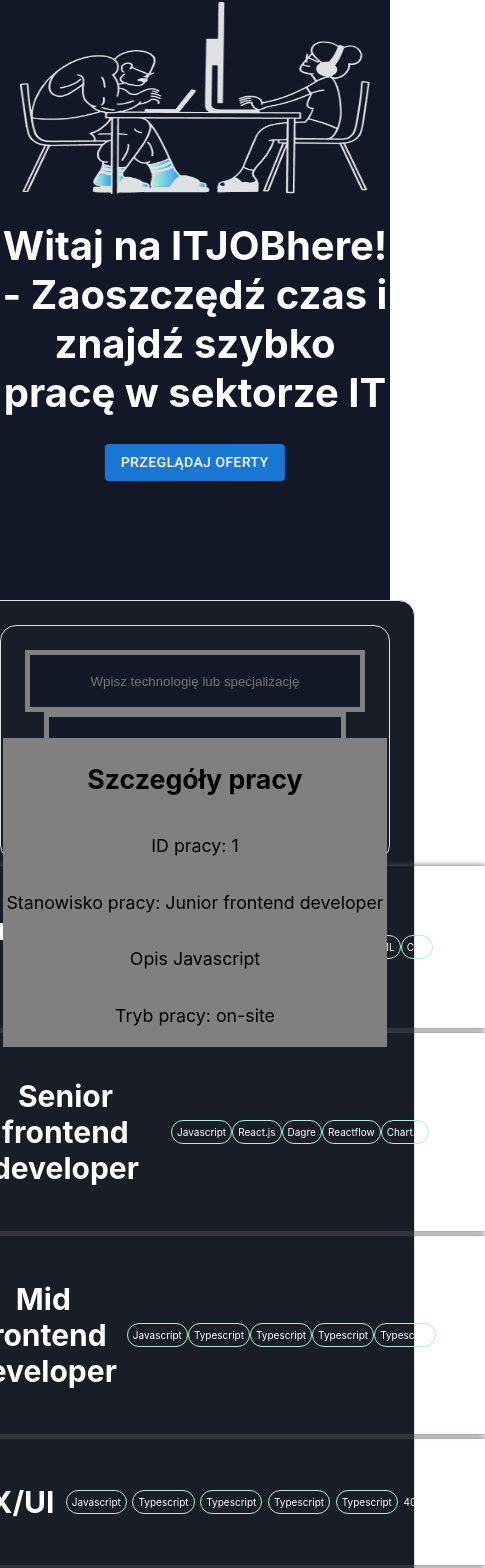
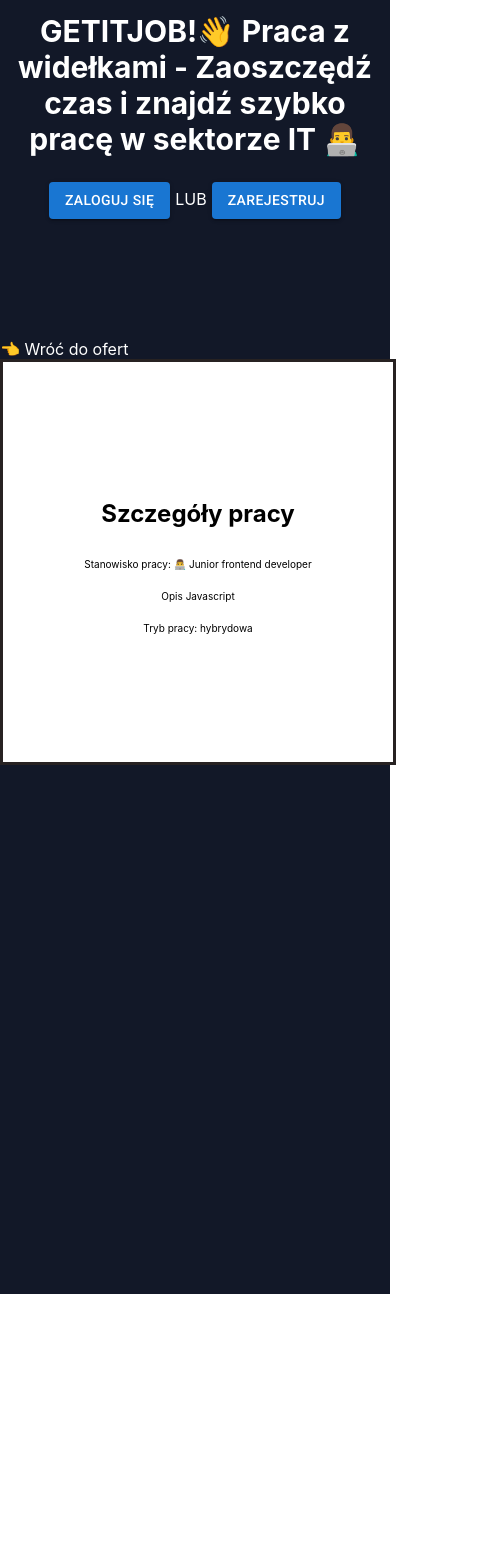
Before and after one commit to Idzikowski20/GETITJOB, a React (Create React App) app: page /job/1 in a window 390 px wide. Shown: the part 394-1962 px from the top of the page, 485 px wide, since content can reach past the window. After the commit the page ends 1688 px from the top, so only its background shows below. Built offline with nearby package versions, Linux system fonts and the light colour scheme; a web font is replaced by a local one.

Commit message:
Dodanie lepszej funkcjonalnosci JobList i rensponsywności strony.

```diff
--- a/src/App.css
+++ b/src/App.css
@@ -4,12 +4,12 @@ a {
 }
 
 .App {
+  min-height: 200vh;
   background: #121828;
-  text-align: center;
 }
 
 .logo {
-  width: 200px;
+  width: 150px;
 }
 
 .banner-img {
@@ -19,82 +19,76 @@ a {
 
 .App-header {
   background: #121828;
-  min-height: 100vh;
-  flex-direction: column;
-  align-items: center;
   font-size: calc(10px + 2vmin);
   color: rgb(0, 0, 0);
 }
 #btn-explore {
-  animation: btn-explore 3s ease 0s 2 normal forwards;
+  margin: 5px;
 }
-@keyframes btn-explore {
-  0%,
-  100% {
-    transform: translateX(0%);
-    transform-origin: 50% 50%;
-  }
 
-  15% {
-    transform: translateX(-30px) rotate(-6deg);
-  }
-
-  30% {
-    transform: translateX(15px) rotate(6deg);
-  }
-
-  45% {
-    transform: translateX(-15px) rotate(-3.6deg);
-  }
-
-  60% {
-    transform: translateX(9px) rotate(2.4deg);
-  }
-
-  75% {
-    transform: translateX(-6px) rotate(-1.2deg);
-  }
-}
 .welcome-center {
   color: #fff;
-  display: flex;
-  flex-direction: column;
-  align-items: center;
-  justify-content: center;
-  top: 300px;
+  top: 100px;
   position: relative;
+  text-align: center;
+  display: flow;
+}
+
+.select {
+  border: 5px solid grey;
+  background: #121828;
+  text-align: center;
+  color: grey;
+  height: 62px;
+  width: 302px;
 }
 
 .searchbar {
+  top: 200px;
+  position: relative;
+  margin-top: 50px;
   display: flex;
-  flex-wrap: wrap;
-  align-items:center;
   justify-content: center;
-  position: relative;
-  top: 300px;
-  height: 100px;
-  padding: 20px;
-  margin: 50px;
 }
 
-.searchInput_Container {
+.offer-title {
+  justify-content: flex-start;
+  align-items: center;
+  text-align: center;
   display: flex;
-  justify-content: center;
+}
+
+.offer-form-price {
+  justify-content: flex-end;
+  align-items: center;
+  flex-direction: column;
   flex-wrap: wrap;
-  border-radius: 16px;
-  background: #191d27;
-  border: 1px solid #e0e0e0;
-  padding: 24px;
-  margin: 0 12px 32px;
+  display: flex;
+}
+
+.offer-title {
+  margin-bottom: 5px;
+  border-bottom: 1px solid grey;
+}
+
+.offer-description {
+  display: flex;
+}
+
+.offer-description p {
+  padding: 5px;
+  border-radius: 30px;
+  margin: 5px;
+  border: 1px solid #b1f1d1;
 }
 
 #searchInput {
-   border: 5px solid grey;
-    background: #121828;
-    text-align: center;
-    color: grey;
-    width: 500px;
-    height: 50px;
+  border: 5px solid grey;
+  background: #121828;
+  text-align: center;
+  color: grey;
+  height: 50px;
+  width: 302px;
 }
 
 #select-jobcategory {
@@ -116,30 +110,51 @@ a {
 }
 
 .templateContainer {
-  display: flex;
-  justify-content: center;
-  flex-wrap: wrap;
-  border-radius: 16px;
-  background: #191d27;
-  border: 1px solid #e0e0e0;
-  padding: 24px;
-  margin: 0 12px 32px;
-  height: 1100px;
 }
 
 .template {
-  width: 100%;
-  padding: 5px;;
+  width: 600px;
+  align-items: center;
   display: flex;
+}
+
+.template:hover {
   align-items: center;
-  justify-content: space-around;
-  position: relative;
-  box-shadow: 0px 0px 6px 0px #575757;
-  margin: 10px;
+  display: flex;
+  animation: template 2s ease 0s 1 alternate-reverse forwards;
+}
+
+@keyframes template {
+  0%,
+  100% {
+    transform: translateX(0%);
+    transform-origin: 50% 50%;
+  }
+
+  15% {
+    transform: translateX(-30px) rotate(6deg);
+  }
+
+  30% {
+    transform: translateX(15px) rotate(-6deg);
+  }
+
+  45% {
+    transform: translateX(-15px) rotate(3.6deg);
+  }
+
+  60% {
+    transform: translateX(9px) rotate(-2.4deg);
+  }
+
+  75% {
+    transform: translateX(-6px) rotate(1.2deg);
+  }
 }
 
 .template img {
-  border-radius: 30px;
+  margin: 10px;
+  border-radius: 40px;
 }
 
 .template h4 {
@@ -147,16 +162,10 @@ a {
 }
 
 .template:hover {
-  background-color: #dfdbdb3d;
-  display: flex;
-  align-items: center;
-  justify-content: space-around;
-  position: relative;
-  box-shadow: 0px 0px 6px 0px #575757;
-  margin: 10px;
 }
 
 .jobcard-offer p {
+  margin: 0px;
   font-size: 20px;
   color: grey;
 }
@@ -167,34 +176,53 @@ a {
   border: 3px solid grey;
 }
 
+.price {
+  margin: 10px;
+}
+
+.workform {
+  font-weight: 700;
+  display: flex;
+  align-items: center;
+}
+
 h1 {
   font-size: 40px;
 }
 
 .navigation {
   padding: 10px;
-  border: 0.5px solid #e0e0e0;
   position: static;
   display: flex;
   flex-direction: row-reverse;
   justify-content: space-around;
   align-items: center;
-  width: 100%;
 }
 
 .jobdetails {
-  background-color: grey;
-  border: 3px solid grey;
+  background-color: #fff;
+  border: 3px solid #272222;
   display: flex;
   flex-direction: column;
   align-items: center;
   justify-content: center;
   position: relative;
+  width: 1000px;
+  height: 500px;
+}
+
+.joboffer-desc-container {
+  flex: auto;
+  display: flex;
 }
 
 .joboffer-desc {
+  height: 50px;
+  margin: 5px;
+  text-align: center;
+  max-width: 80px;
   padding: 5px;
-  border-radius: 15px;
+  border-radius: 20px;
   border: 1px solid #b1f1d1;
 }
 
@@ -287,7 +315,7 @@ h1 {
   background: #f2f2f2;
   color: #444444;
 }
-@media screen and (max-width: 390px) {
+@media screen and (max-width: 920px) {
   #menu {
     position: relative;
   }
@@ -303,48 +331,101 @@ h1 {
     max-width: 100%;
   }
 
+  .select {
+    background: #121828;
+    text-align: center;
+    color: grey;
+    border: 5px solid grey;
+  }
+
   .templateContainer {
+    display: flex;
+    flex-direction: column;
+    top: 100px;
+    position: relative;
     max-width: 100%;
-    height: 140vh;
+  }
+
+  .offer-moredetails {
+    height: 400px;
+    width: 100%;
+    position: relative;
+    top: 120px;
+  }
+
+  .offer-title {
+    display: flex;
+    align-items: center;
+  }
+
+  .offer-form-price {
+    text-align: center;
+    flex-direction: column;
+    flex-wrap: wrap;
+    display: flex;
+    align-items: center;
   }
 
   .template {
     max-width: 100%;
     display: flex;
+    justify-content: space-between;
     align-items: center;
     box-shadow: 0px 0px 6px 0px #575757;
-    margin: 5px;;
+    margin: 5px;
+  }
+
+  .joboffer-desc {
+    height: 50px;
+    margin: 5px;
+    text-align: center;
+    max-width: 80px;
+    padding: 5px;
+    border-radius: 20px;
+    border: 1px solid #b1f1d1;
+  }
+
+  .jobdetails {
+    background-color: #fff;
+    border: 3px solid #272222;
+    display: flex;
+    flex-direction: column;
+    align-items: center;
+    justify-content: center;
+    position: relative;
+    width: 100%;
+    height: 100%;
+  }
+
+  .template h3 {
+    font-size: 18px;
   }
 
   .template p {
     font-size: 8px;
   }
 
-  .searchbar  {
+  .searchbar {
+    top: 5px;
     display: flex;
-    flex-wrap: wrap;
-    align-items:center;
     justify-content: center;
-    position: relative;
-    top: 300px;
-    height: 100px;
-    padding: 20px;
-    margin: 50px;
-    max-width: 100%;
   }
 
-  .searchbar p,h4{
+  .searchbar p,
+  h4 {
     font-size: 10px;
   }
 
-  .searchbar img{
+  .searchbar img {
     width: 30px;
     height: 30px;
   }
 
-  .searchInput_Container{
+  .searchInput_Container {
+    display: flex;
+    position: relative;
     margin: 0;
-    width: 340px;
+    width: 390px;
   }
 
   .banner-img {
@@ -365,9 +446,13 @@ h1 {
     flex-direction: column;
     align-items: center;
     justify-content: center;
-    top: 300px;
+    top: 60px;
     position: relative;
     margin-bottom: 50px;
+  }
+
+  .welcome-center h1 {
+    font-size: 30px;
   }
 
   .logo {
@@ -416,12 +501,3 @@ h1 {
     display: block;
   }
 }
-
-@keyframes App-logo-spin {
-  from {
-    transform: rotate(0deg);
-  }
-  to {
-    transform: rotate(360deg);
-  }
-}
--- a/src/App.jsx
+++ b/src/App.jsx
@@ -1,39 +1,71 @@
+// App.jsx
 import "./App.css";
 import "@fontsource/roboto/300.css";
 import "@fontsource/roboto/400.css";
 import "@fontsource/roboto/500.css";
 import "@fontsource/roboto/700.css";
+import { useState } from "react";
 import ButtonUsage from "./Components/ButtonUsage";
 import Navigation from "./Components/Navigation";
 import banner from "./images/banner.png";
-import Searchbar from "./Components/Searchbar";
-import { BrowserRouter as Router, Route, Routes } from "react-router-dom";
+import { BrowserRouter as Router, Route, Routes, Link } from "react-router-dom";
+import JobList from "./Components/JobList";
 import JobDetails from "./Components/JobDetails";
+import data from "./Components/JobOfferts.json";
 import SearchBar from "./Components/Searchbar";
 <meta name="viewport" content="initial-scale=1, width=device-width" />;
 
 function App() {
+  const [searchTerm, setSearchTerm] = useState("");
+  const [workForm, setWorkForm] = useState("all");
+  const [jobCategory, setJobCategory] = useState("all");
+
+  const filterJobs = (job) => {
+    const matchTitle = job.title
+      .toLowerCase()
+      .includes(searchTerm.toLowerCase());
+    const matchWorkForm = workForm === "all" || job.workForm === workForm;
+    const matchJobCategory = jobCategory === "all" || job.value === jobCategory;
+
+    return matchTitle && matchWorkForm && matchJobCategory;
+  };
+
   return (
     <div className="App">
-      <header className="App-header">
       <Navigation />
       <div className="welcome-center">
         <img className="banner-img" src={banner} alt="banner"></img>
         <h1>
-            Witaj na ITJOBhere! - Zaoszczędź czas i znajdź szybko pracę w
-            sektorze IT
+          GETITJOB!👋 Praca z widełkami - Zaoszczędź czas i znajdź szybko pracę
+          w sektorze IT 👨‍💻
         </h1>
         <ButtonUsage />
       </div>
       <div className="searchbar">
-          <Searchbar />
-        </div>
-      </header>
-      <div className="App-header">
         <Router>
           <Routes>
-            <Route path="/" element={<SearchBar />} />
-            <Route path="/job/:jobId" element={<JobDetails />} />
+            <Route
+              path="/"
+              element={
+                <div className="templateContainer">
+                  <SearchBar
+                    setSearchTerm={setSearchTerm}
+                    setWorkForm={setWorkForm}
+                    setJobCategory={setJobCategory}
+                  />
+                  <JobList data={data} filterJobs={filterJobs} />
+                </div>
+              }
+            />
+            <Route
+              path="/job/:jobId"
+              element={
+                <div className="offer-moredetails">
+                  <Link to="/">👈 Wróć do ofert</Link>
+                  <JobDetails data={data} />
+                </div>
+              }
+            />
           </Routes>
         </Router>
       </div>
--- a/src/Components/ButtonUsage.jsx
+++ b/src/Components/ButtonUsage.jsx
@@ -4,8 +4,14 @@ import Button from "@mui/material/Button";
 
 export default function ButtonUsage() {
   return (
-    <Button id="btn-explore" variant="contained">
-      Przeglądaj oferty
-    </Button>
+    <div>
+      <Button id="btn-explore" variant="contained">
+        Zaloguj się
+      </Button>
+      LUB
+      <Button id="btn-explore" variant="contained">
+        Zarejestruj
+      </Button>
+    </div>
   );
 }
--- a/src/Components/JobDetails.jsx
+++ b/src/Components/JobDetails.jsx
@@ -20,7 +20,6 @@ const JobDetails = () => {
   return (
     <div className="jobdetails">
       <h2>Szczegóły pracy</h2>
-      <p>ID pracy: {jobDetails.id}</p>
       <p>Stanowisko pracy: {jobDetails.title}</p>
       <p>Opis {jobDetails.description}</p>
       <p>Tryb pracy: {jobDetails.workForm}</p>
--- /dev/null
+++ b/src/Components/JobList.jsx
@@ -0,0 +1,35 @@
+// JobList.jsx
+import React from "react";
+import { Link } from "react-router-dom";
+
+const JobList = ({ data, filterJobs }) => {
+  return (
+    <div className="template_Container">
+      {data.filter(filterJobs).map((val) => (
+        <Link to={`/job/${val.id}`} key={val.id}>
+          <div className="template">
+            <div className="offer-image">
+              <img src={val.image} alt="logo company" />
+            </div>
+            <div>
+              <div className="offer-title">
+                <h3>{val.title}</h3>
+              </div>
+              <div className="offer-description">
+                <p>{val.description}</p>
+                <p>{val.description}</p>
+                <p>{val.description}</p>
+              </div>
+            </div>
+            <div className="offer-form-price">
+              <p>{val.workForm}</p>
+              <p className="price">{val.price}PLN</p>
+            </div>
+          </div>
+        </Link>
+      ))}
+    </div>
+  );
+};
+
+export default JobList;
--- a/src/Components/JobOfferts.json
+++ b/src/Components/JobOfferts.json
@@ -1,80 +1,41 @@
 [
   {
-      "id": 1,
-      "image": "https://logos.gpcdn.pl/loga-firm/20158029/9b030000-5dac-0015-8a7a-08db0dbac369_280x280.png?width=96",
-      "title": "Junior frontend developer",
-      "description": "Javascript",
+    "id": 1,
+    "image": "https://logos.gpcdn.pl/loga-firm/20158029/9b030000-5dac-0015-8a7a-08db0dbac369_280x280.png?width=96",
+    "title": "👨‍💻 Junior frontend developer",
+    "description": "Javascript",
     "description1": "React.js",
     "description2": "Next.js",
     "description3": "HTML",
     "description4": "CSS",
-      "workForm": "on-site",
-      "price": "4000-7000",
-      "value":"junior"
-      },
+    "workForm": "hybrydowa",
+    "price": "4k-7k",
+    "value": "junior"
+  },
   {
     "id": 2,
-    "image": "https://logos.gpcdn.pl/loga-firm/20158029/9b030000-5dac-0015-8a7a-08db0dbac369_280x280.png?width=96",
-    "title": "Senior frontend developer",
+    "image": "https://logos.gpcdn.pl/loga-firm/20008533/9b030000-5dac-0015-2610-08da6eeafa81_280x280.png?width=96",
+    "title": "👨‍💻 Mid frontend developer",
     "description": "Javascript",
     "description1": "React.js",
-    "description2": "Dagre",
-    "description3": "Reactflow",
-    "description4": "Chart.js",
-    "workForm": "remote",
-    "price": "14000-30000",
-    "value":"senior"
+    "description2": "Next.js",
+    "description3": "HTML",
+    "description4": "CSS",
+    "workForm": "zdalna",
+    "price": "12k-17k",
+    "value": "mid"
   },
   {
     "id": 3,
-    "image": "https://logos.gpcdn.pl/loga-firm/20158029/9b030000-5dac-0015-8a7a-08db0dbac369_280x280.png?width=96",
-    "title": "Mid frontend developer",
+    "image": "https://logos.gpcdn.pl/loga-firm/20012477/2c580000-43a8-f403-3658-08d83d36ef79_280x280.jpg?width=96",
+    "title": "👨‍💻 Senior frontend developer",
     "description": "Javascript",
-    "description1": "Typescript",
-    "description2": "Typescript",
-    "description3": "Typescript",
-    "description4": "Typescript",
-    "workForm": "ron-site",
-    "price": "4000-7000",
-    "value":"mid"
-  },
-  {
-    "id": 4,
-    "image": "https://logos.gpcdn.pl/loga-firm/20158029/9b030000-5dac-0015-8a7a-08db0dbac369_280x280.png?width=96",
-    "title": "UX/UI",
-    "description": "Javascript",
-    "description1": "Typescript",
-    "description2": "Typescript",
-    "description3": "Typescript",
-    "description4": "Typescript",
-    "workForm": "hybrid",
-    "price": "4000-7000",
-    "value":"ux/ui"
-  },
-  {
-    "id": 5,
-    "image": "https://logos.gpcdn.pl/loga-firm/20158029/9b030000-5dac-0015-8a7a-08db0dbac369_280x280.png?width=96",
-    "title": "Helpdesk",
-    "description": "Javascript",
-    "description1": "Typescript",
-    "description2": "Typescript",
-    "description3": "Typescript",
-    "description4": "Typescript",
-    "workForm": "hybrid",
-    "price": "4000-7000",
-    "value":"helpdesk"
-  },
-  {
-    "id": 6,
-    "image": "https://logos.gpcdn.pl/loga-firm/20158029/9b030000-5dac-0015-8a7a-08db0dbac369_280x280.png?width=96",
-    "title": "HR It",
-    "description": "Javascript",
-    "description1": "Typescript",
-    "description2": "Typescript",
-    "description3": "Typescript",
-    "description4": "Typescript",
-    "workForm": "remote",
-    "price": "4000-7000",
-    "value":"hr"
+    "description1": "React.js",
+    "description2": "Next.js",
+    "description3": "HTML",
+    "description4": "CSS",
+    "workForm": "stacjonarna",
+    "price": "19k-30k",
+    "value": "senior"
   }
 ]
--- a/src/Components/Searchbar.jsx
+++ b/src/Components/Searchbar.jsx
@@ -1,46 +1,28 @@
 import React, { useState } from "react";
-import { Link } from "react-router-dom";
-import data from "./JobOfferts.json";
 
-function SearchBar() {
-  const [searchTerm, setSearchTerm] = useState("");
-  const [workForm, setWorkForm] = useState("all");
-  const [jobCategory, setJobCategory] = useState("all");
-
-  const filterJobs = (job) => {
-    const matchTitle = job.title
-      .toLowerCase()
-      .includes(searchTerm.toLowerCase());
-    const matchWorkForm = workForm === "all" || job.workForm === workForm;
-    const matchJobCategory = jobCategory === "all" || job.value === jobCategory;
-
-    return matchTitle && matchWorkForm && matchJobCategory;
-  };
-
+const SearchBar = ({ setSearchTerm, setWorkForm, setJobCategory }) => {
   return (
-    <>
-      <div className="templateContainer">
     <div className="searchInput_Container">
       <input
         id="searchInput"
         type="text"
-            placeholder="Wpisz technologię lub specjalizację"
+        placeholder="Dodaj np..Junior,Senior"
         onChange={(event) => setSearchTerm(event.target.value)}
       />
       <select
-            id="select-workform"
+        className="select"
         onChange={(event) => setWorkForm(event.target.value)}
       >
-            <option value="all">Dowolnie</option>
-            <option value="remote">Remote</option>
-            <option value="hybrid">Hybrid</option>
-            <option value="on-site">On-site</option>
+        <option value="all">Forma pracy</option>
+        <option value="zdalna">Zdalna</option>
+        <option value="hybrydowa">Hybrydowa</option>
+        <option value="stacjonarna">Stacjonarna</option>
       </select>
       <select
-            id="select-jobcategory"
+        className="select"
         onChange={(event) => setJobCategory(event.target.value)}
       >
-            <option value="all">Wszystkie kategorie</option>
+        <option value="all">Stanowisko</option>
         <option value="junior">Junior</option>
         <option value="mid">Mid</option>
         <option value="senior">Senior</option>
@@ -49,28 +31,7 @@ function SearchBar() {
         <option value="hr">HR</option>
       </select>
     </div>
-        <div className="template_Container">
-          {data.filter(filterJobs).map((val) => {
-            return (
-              <a href={`/job/${val.id}`} key={val.id}>
-                <div className="template" key={val.id}>
-                  <img src={val.image} alt="" />
-                  <h4>{val.title}</h4>
-                  <p>{val.form}</p>
-                  <p className="joboffer-desc">{val.description}</p>
-                  <p className="joboffer-desc">{val.description1}</p>
-                  <p className="joboffer-desc">{val.description2}</p>
-                  <p className="joboffer-desc">{val.description3}</p>
-                  <p className="joboffer-desc">{val.description4}</p>
-                  <p className="price">{val.price}PLN</p>
-                </div>
-              </a>
   );
-          })}
-        </div>
-      </div>
-    </>
-  );
-}
+};
 
 export default SearchBar;
```
Also changed, not shown: src/Pages/OfferId1.jsx (deleted, +0 -7 lines), src/Components/JobOfferts.txt (added), src/images/logo.png. Lines whose indentation alone changed are shown as unchanged.
